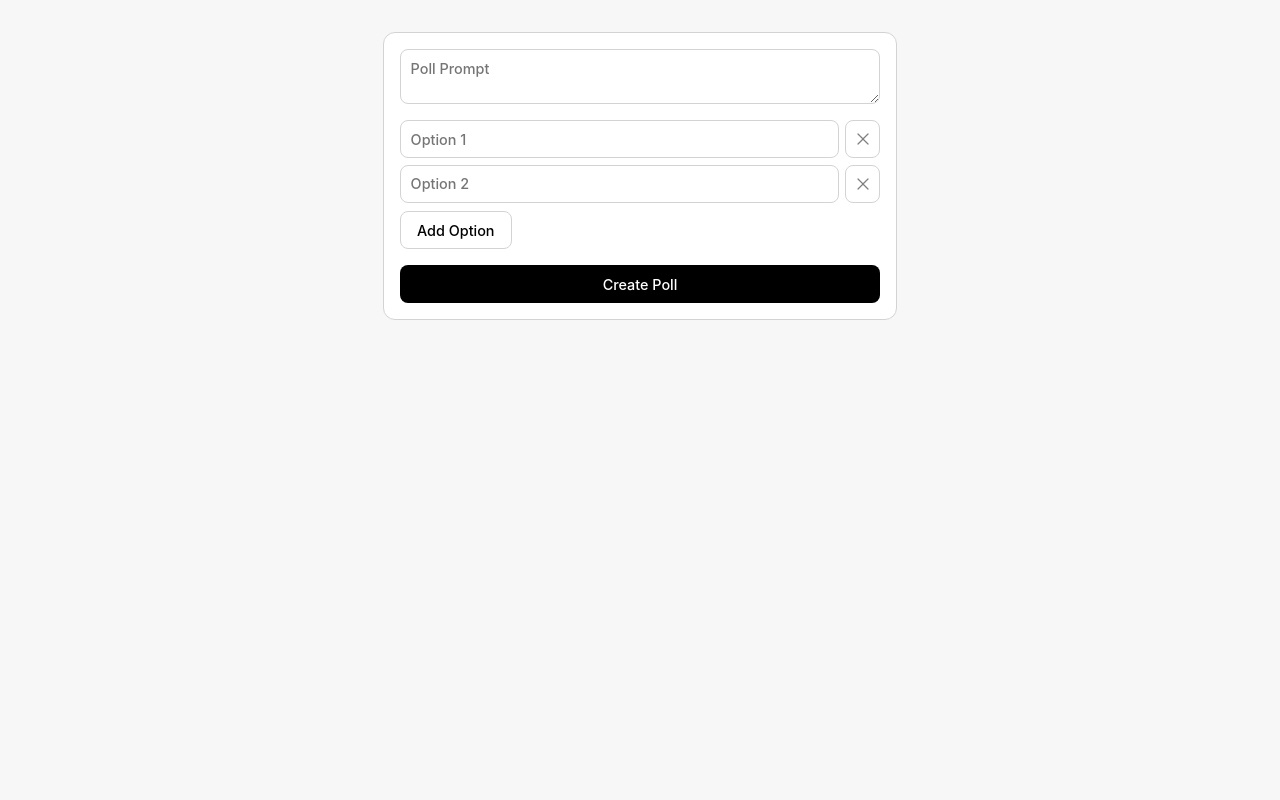
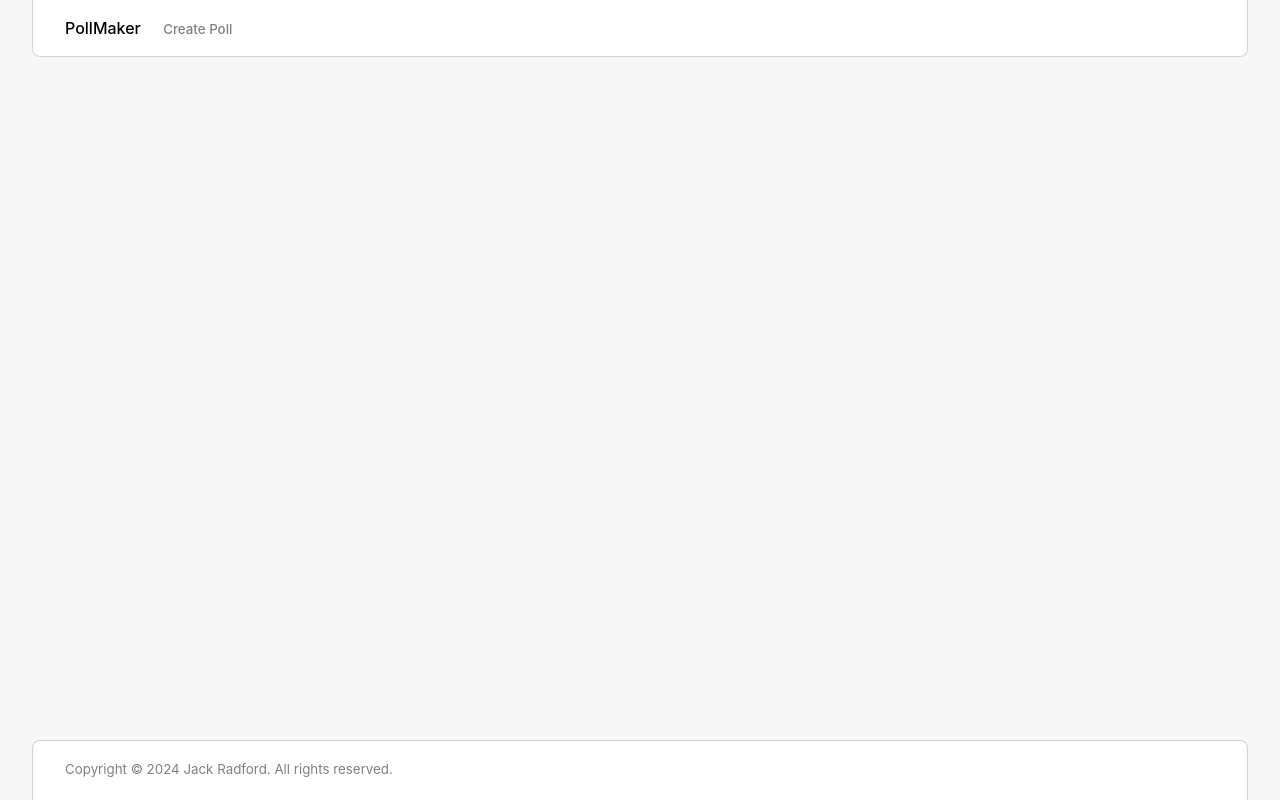
Before and after one commit to JackWRadford/polls-frontend, a React (Vite) app: page / in a window 1280 px wide. Built offline with nearby package versions, Linux system fonts and the light colour scheme.

Commit message:
Added react-router-dom. Added NavBar and Footer components. Updated the App layout.

```diff
--- a/package.json
+++ b/package.json
@@ -13,7 +13,8 @@
     "clsx": "^2.1.1",
     "react": "^18.2.0",
     "react-dom": "^18.2.0",
-    "react-icons": "^5.2.1"
+    "react-icons": "^5.2.1",
+    "react-router-dom": "^6.23.0"
   },
   "devDependencies": {
     "@types/node": "^20.12.11",
--- a/src/App.css
+++ b/src/App.css
@@ -1,5 +1,11 @@
 #root {
+	display: flex;
+	flex-direction: column;
+	justify-content: space-between;
+
 	max-width: 1280px;
+	min-height: 100vh;
+
 	margin: 0 auto;
-	padding: 2rem;
+	padding: 0 2rem;
 }
--- a/src/App.tsx
+++ b/src/App.tsx
@@ -1,9 +1,18 @@
+import { Outlet } from "react-router-dom";
 import "./App.css";
-
-import CreatePoll from "./components/create-poll/CreatePoll";
+import NavBar from "./components/nav-bar/NavBar";
+import Footer from "./components/footer/Footer";
 
 function App() {
-	return <CreatePoll />;
+	return (
+		<>
+			<div>
+				<NavBar />
+				<Outlet />
+			</div>
+			<Footer />
+		</>
+	);
 }
 
 export default App;
--- /dev/null
+++ b/src/components/footer/Footer.tsx
@@ -0,0 +1,11 @@
+import styles from "./footer.module.css";
+
+const Footer = () => {
+	return (
+		<footer className={styles.footer}>
+			<p>Copyright © 2024 Jack Radford. All rights reserved.</p>
+		</footer>
+	);
+};
+
+export default Footer;
--- /dev/null
+++ b/src/components/footer/footer.module.css
@@ -0,0 +1,18 @@
+.footer {
+	display: flex;
+	align-items: center;
+
+	background-color: var(--background-color);
+
+	border: 1px solid var(--border-color);
+	border-bottom: none;
+	border-radius: 8px 8px 0 0;
+
+	padding: 0.4rem 2rem;
+	margin-top: 2rem;
+}
+
+.footer p {
+	font-size: smaller;
+	color: var(--secondary-color);
+}
--- /dev/null
+++ b/src/components/nav-bar/NavBar.tsx
@@ -0,0 +1,15 @@
+import styles from "./navbar.module.css";
+import { Link } from "react-router-dom";
+
+const NavBar = () => {
+	return (
+		<nav className={styles.nav}>
+			<Link to={"/"} className={styles.homeLink}>
+				PollMaker
+			</Link>
+			<Link to={"/create-poll"}>Create Poll</Link>
+		</nav>
+	);
+};
+
+export default NavBar;
--- /dev/null
+++ b/src/components/nav-bar/navbar.module.css
@@ -0,0 +1,25 @@
+.nav {
+	display: flex;
+	gap: 1.4rem;
+	align-items: flex-end;
+
+	background-color: var(--background-color);
+
+	border: 1px solid var(--border-color);
+	border-top: none;
+	border-radius: 0 0 8px 8px;
+
+	padding: 1rem 2rem;
+	margin-bottom: 2rem;
+}
+
+.nav a {
+	color: var(--secondary-color);
+	font-size: smaller;
+}
+
+.homeLink {
+	font: bold;
+	font-size: medium !important;
+	color: var(--primary-color) !important;
+}
--- a/src/main.tsx
+++ b/src/main.tsx
@@ -1,10 +1,25 @@
-import React from 'react'
-import ReactDOM from 'react-dom/client'
-import App from './App.tsx'
-import './index.css'
+import React from "react";
+import ReactDOM from "react-dom/client";
+import "./index.css";
+import { RouterProvider, createBrowserRouter } from "react-router-dom";
+import App from "./App.tsx";
+import CreatePoll from "./routes/create-poll/CreatePoll.tsx";
 
-ReactDOM.createRoot(document.getElementById('root')!).render(
-  <React.StrictMode>
-    <App />
-  </React.StrictMode>,
-)
+const router = createBrowserRouter([
+	{
+		path: "/",
+		element: <App />,
+		children: [
+			{
+				path: "/create-poll",
+				element: <CreatePoll />,
+			},
+		],
+	},
+]);
+
+ReactDOM.createRoot(document.getElementById("root")!).render(
+	<React.StrictMode>
+		<RouterProvider router={router} />
+	</React.StrictMode>
+);
--- a/src/components/create-poll/option-input/OptionInput.tsx
+++ b/src/routes/create-poll/option-input/OptionInput.tsx
@@ -1,5 +1,5 @@
-import Button from "../../common/button/Button";
-import Input, { InputProps } from "../../common/input/Input";
+import Button from "../../../components/common/button/Button";
+import Input, { InputProps } from "../../../components/common/input/Input";
 import styles from "./optionInput.module.css";
 import { HiXMark } from "react-icons/hi2";
 
```
Also changed, not shown: src/routes/create-poll/CreatePoll.tsx (renamed from src/components/create-poll/CreatePoll.tsx, +4 -4 lines), src/routes/create-poll/createPoll.module.css (renamed from src/components/create-poll/createPoll.module.css), src/routes/create-poll/option-input/optionInput.module.css (renamed from src/components/create-poll/option-input/optionInput.module.css), 1 other file (tests, documents, lock files or other folders).
